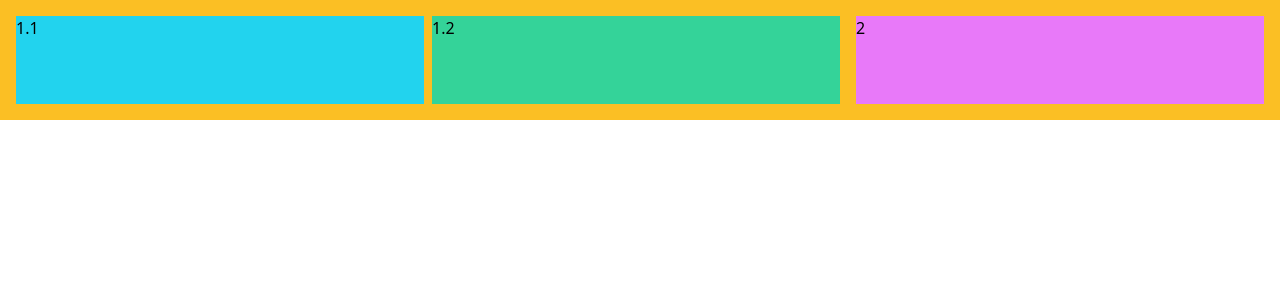
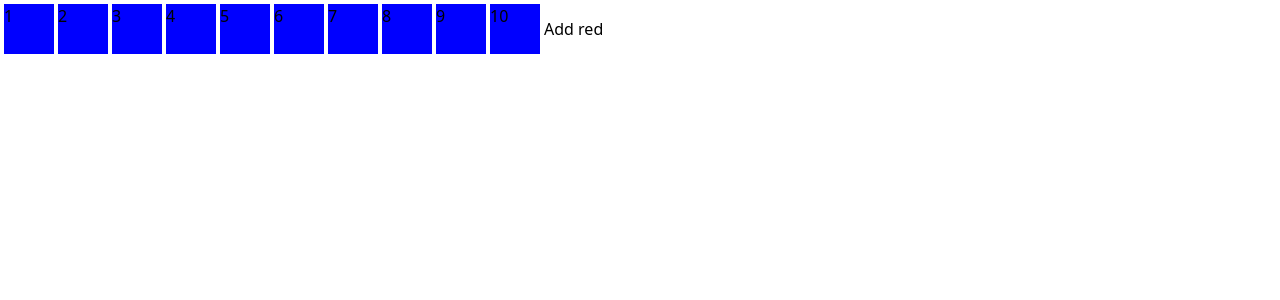
Before and after one commit to willnguyen1312/vue-pro, a Vue app: page / in a window 1280 px wide. Shown: the top 300 px of the page. Built offline with nearby package versions, Linux system fonts and the light colour scheme.

Commit message:
Awesome Vue 💚

```diff
--- a/src/App.vue
+++ b/src/App.vue
@@ -1,13 +1,51 @@
-<script setup lang="ts"></script>
+<script setup lang="ts">
+import { ref } from 'vue'
+
+const SIZE = 10
+
+const red = ref(new Set<number>())
+
+function handleClick() {
+  red.value.add(red.value.size + 1)
+}
+
+function checkRed(i: number) {
+  return red.value.has(i)
+}
+</script>
 
 <template>
-  <main class="min-w-screen min-h-screen">
-    <div class="w-full h-30 bg-amber p-4 flex gap-4">
-      <div class="flex flex-1 gap-2">
-        <div class="w-[408px] bg-cyan">1.1</div>
-        <div class="w-[408px] bg-emerald">1.2</div>
-      </div>
-      <div class="w-[408px] bg-fuchsia">2</div>
+  <main class="container">
+    <div
+      v-for="i in SIZE"
+      :key="i"
+      class="rect"
+      :class="{
+        red: checkRed(i)
+      }"
+    >
+      {{ i }}
     </div>
+
+    <button @click="handleClick">Add red</button>
   </main>
 </template>
+
+<style scoped>
+.container {
+  display: flex;
+  gap: 4px;
+  padding: 4px;
+}
+
+.rect {
+  cursor: pointer;
+  width: 50px;
+  height: 50px;
+  background-color: blue;
+}
+
+.red {
+  background-color: red;
+}
+</style>
```
